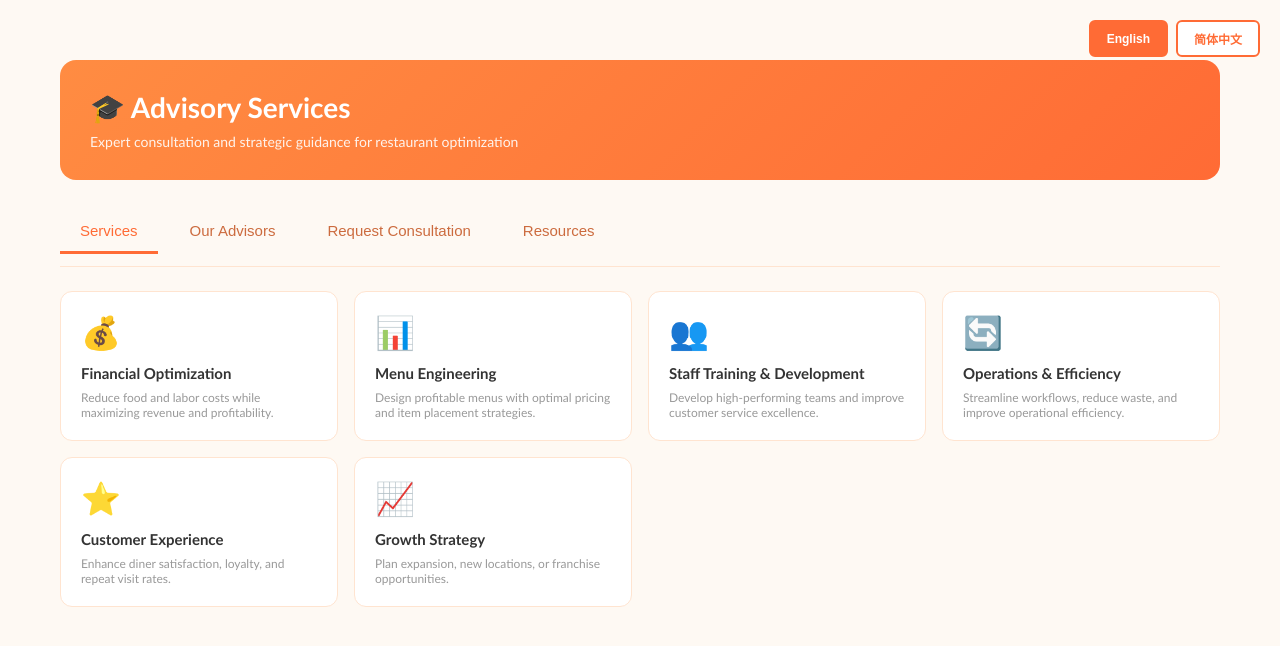
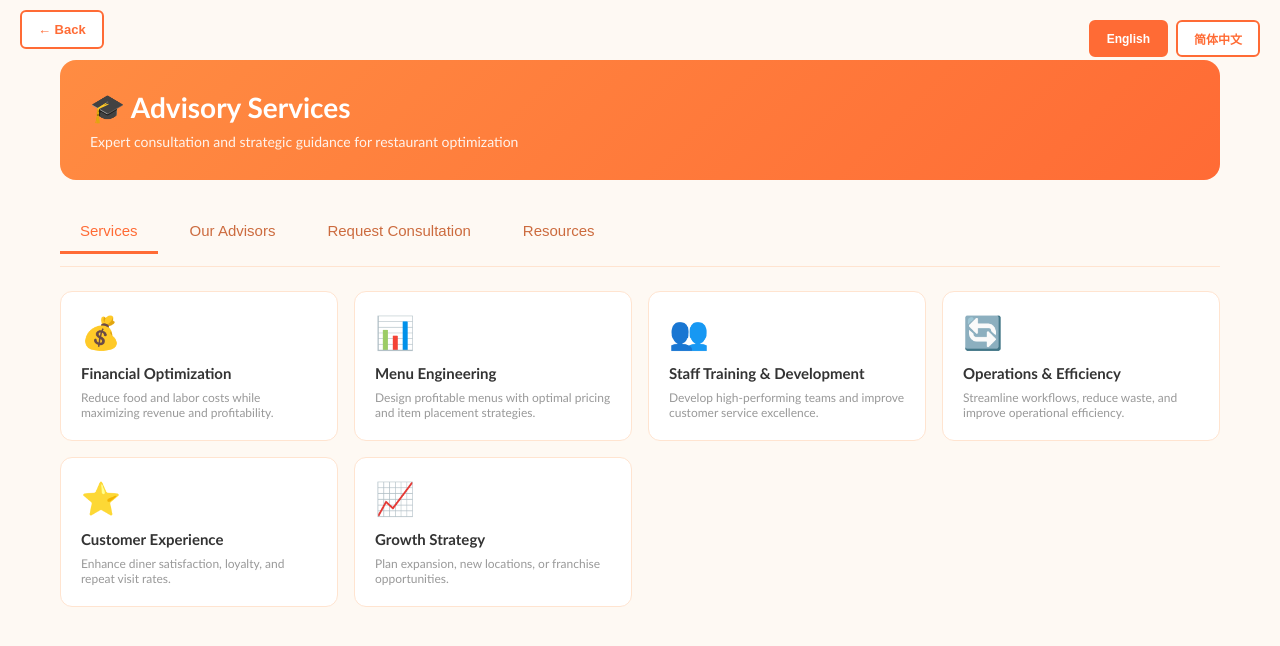
Before and after one commit to nickyeung/restaurant-management-system, a plain HTML site: page advisory_services.html in a window 1280 px wide. Drawn offline with Linux system fonts and the light colour scheme.

Commit message:
Add files via upload

```diff
--- a/advisory_services.html
+++ b/advisory_services.html
@@ -179,6 +179,7 @@
     </style>
 </head>
 <body>
+    <button onclick="goBack()" style="position: fixed; top: 10px; left: 20px; padding: 10px 16px; border: 2px solid #ff6b35; background: white; color: #ff6b35; border-radius: 6px; cursor: pointer; font-weight: 600; font-size: 13px; z-index: 999;">← Back</button>
     <div class="language-toggle">
         <button class="lang-btn active" onclick="setLanguage('en')">English</button>
         <button class="lang-btn" onclick="setLanguage('zh')">简体中文</button>
@@ -348,6 +349,9 @@
     </div>
 
     <script>
+        function goBack() {
+            window.history.back();
+        }
         let currentLanguage = 'en';
 
         function setLanguage(lang) {
```
Also changed, not shown: cash_management_dashboard.html (+4 -0 lines), expense_procurement.html (+4 -0 lines), inventory_system.html (+4 -0 lines), kpi_monitoring.html (+4 -0 lines), labor_cost_controls.html (+4 -0 lines), pos_system.html (+4 -0 lines), sop_documentation.html (+4 -0 lines).
